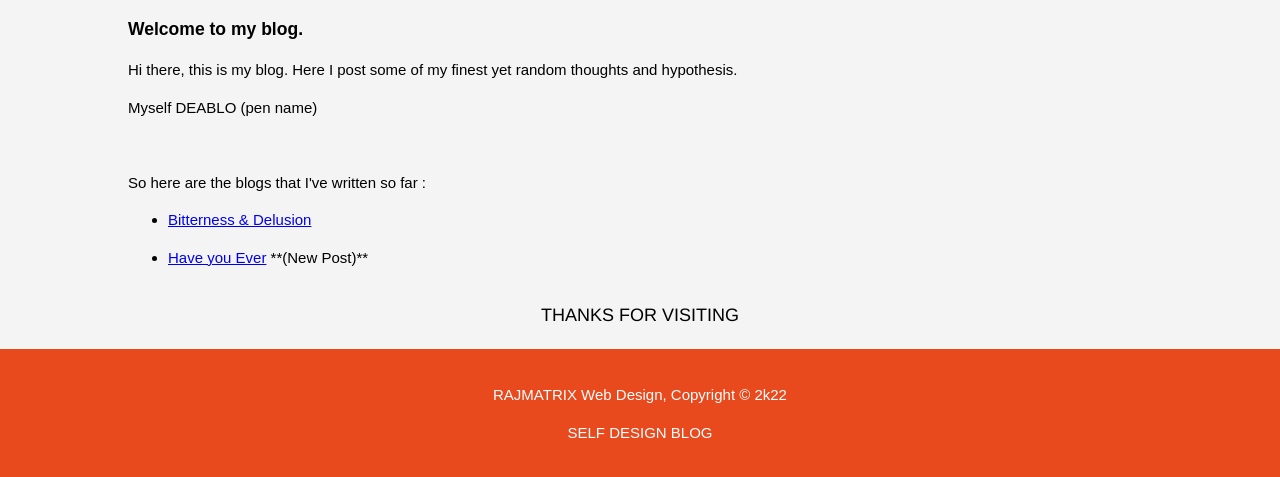
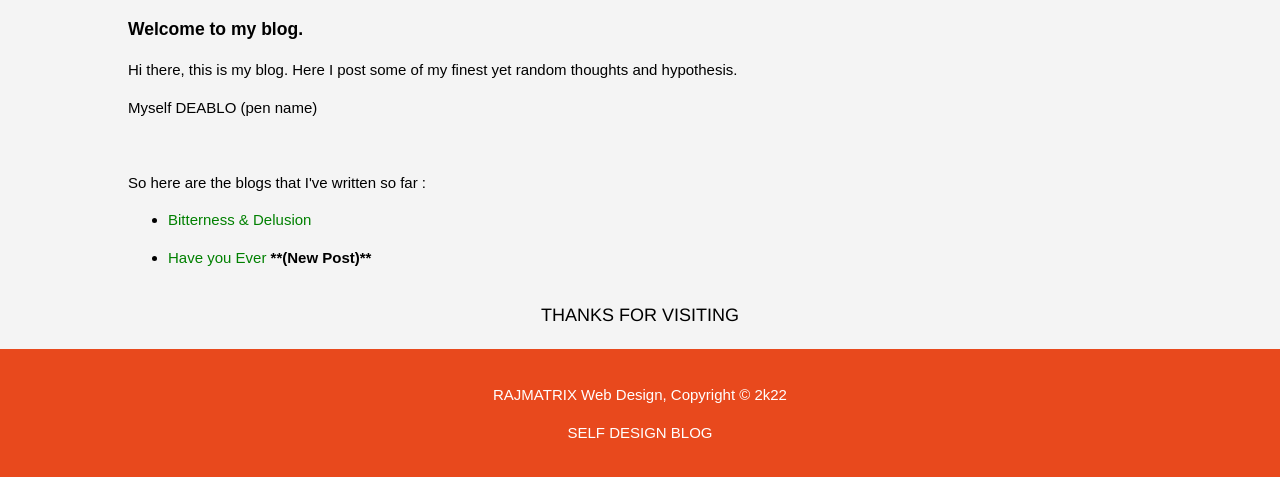
Before and after one commit to deablo2020/BLOG, a plain HTML site: page index.html in a window 1280 px wide. Shown: the part 335-812 px from the top of the page. Drawn offline with Linux system fonts and the light colour scheme.

Commit message:
Update index.html

```diff
--- a/index.html
+++ b/index.html
@@ -29,16 +29,16 @@
                     </p>
                     <p> Myself DEABLO (pen name)</p><br>
                     <p> So here are the blogs that I've written so far :</p>
-                    <P class="pointh">
-                        <ul>
-                            <li><a href="blogs/blog001.html">Bitterness & Delusion</a></li>
-                        </ul>
-                        <ul>
-                            <li><a href="blogs/blog002.html">Have you Ever</a> **(New Post)**</li>
-                        </ul>
-                    </P>
-
-
+                    <div class="pointh">
+                        <p>
+                            <ul>
+                                <li><a href="blogs/blog001.html">Bitterness & Delusion</a></li>
+                            </ul>
+                            <ul>
+                                <li><a href="blogs/blog002.html">Have you Ever</a> <b>**(New Post)**</b></li>
+                            </ul>
+                        </p>
+                    </div>
                 </article>
             </div>
         </section>
```
